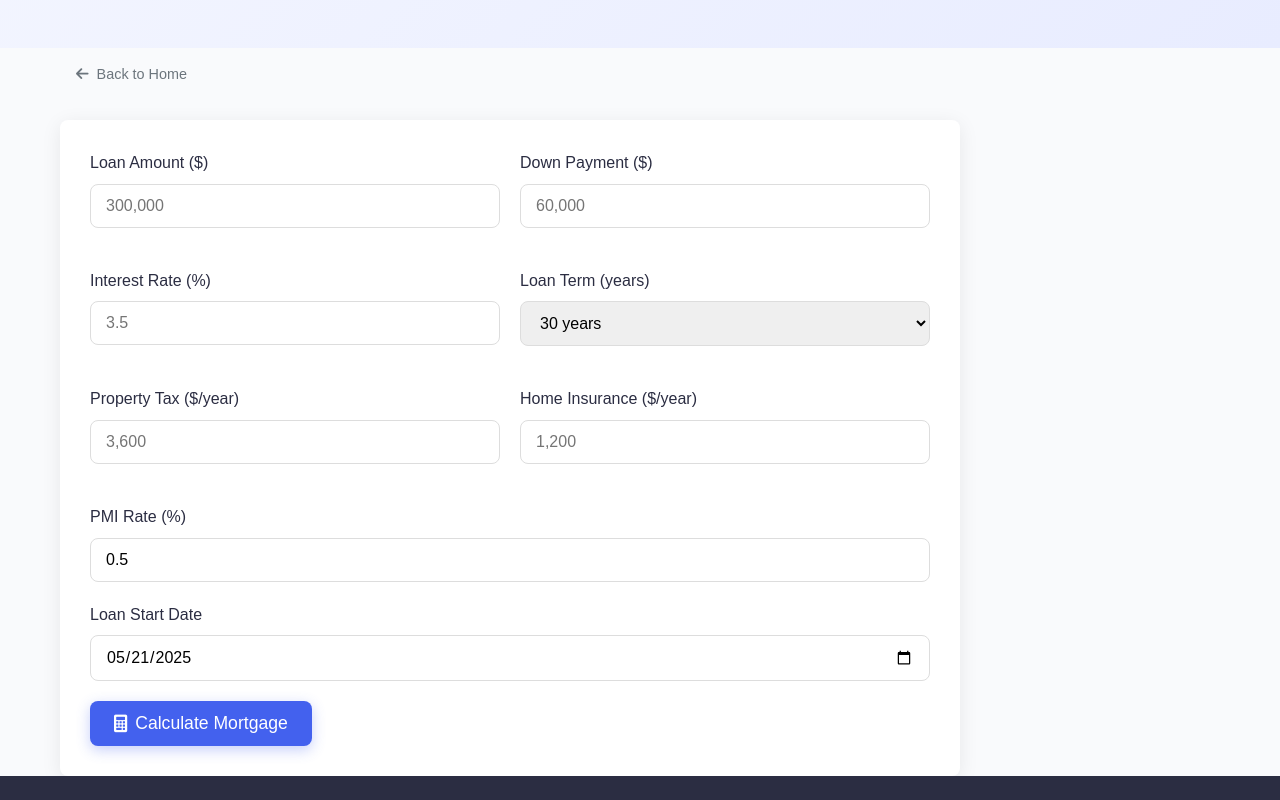
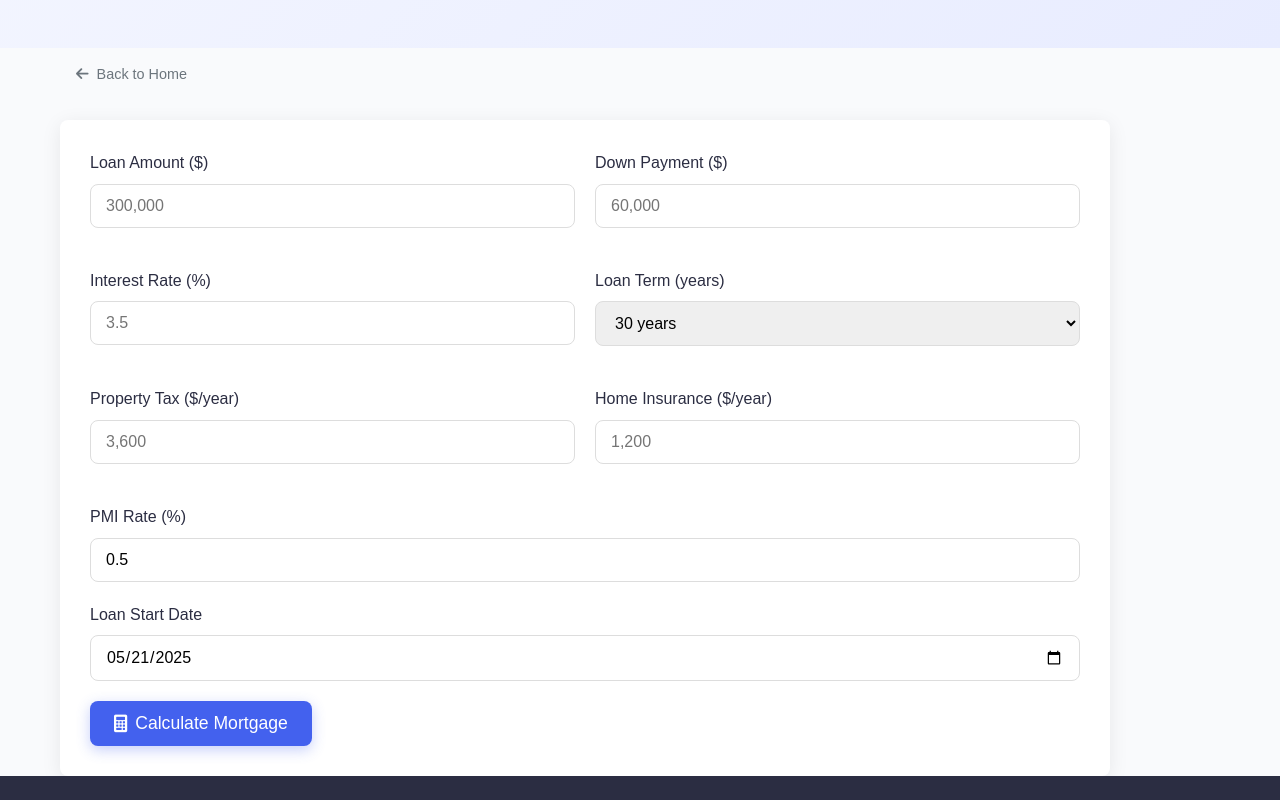
Before and after one commit to skaishetty580/personalfinance-calculators, a plain HTML site: page mortgage-calculator/index.html in a window 1280 px wide. Shown: the part 400-1200 px from the top of the page. Drawn offline with nearby package versions, Linux system fonts and the light colour scheme.

Commit message:
Update index.html

```diff
--- a/mortgage-calculator/index.html
+++ b/mortgage-calculator/index.html
@@ -43,7 +43,7 @@
         </button>
 </div>
 <!--div class="calculator-content" style="display: flex; justify-content: center; align-items: center; padding: 20px 0;"-->
-<div id="mortgage-calculator" style="width: 250%; max-width: 900px;"></div>
+<div id="mortgage-calculator" style="width: 250%; max-width: 1050px;"></div>
 </div>
 </div>
 <footer class="main-footer">
```
